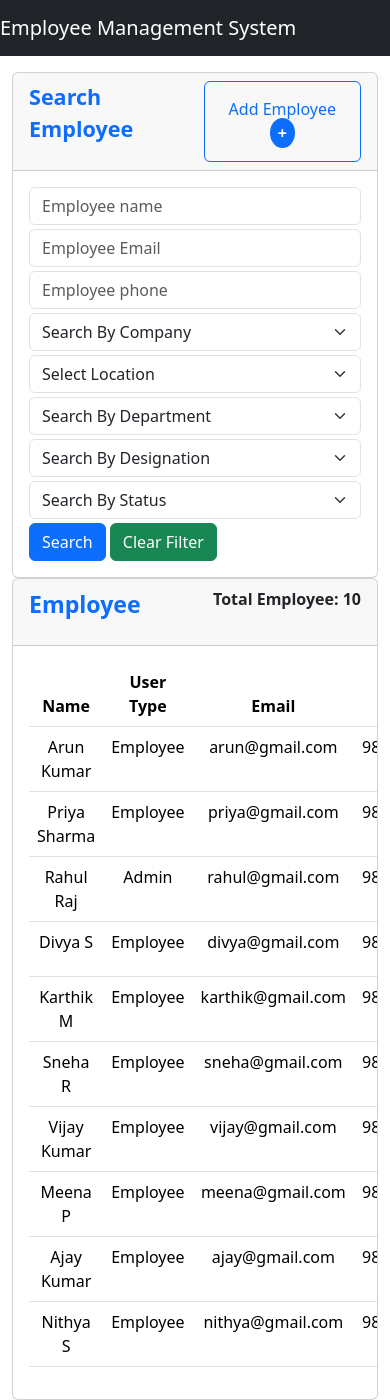
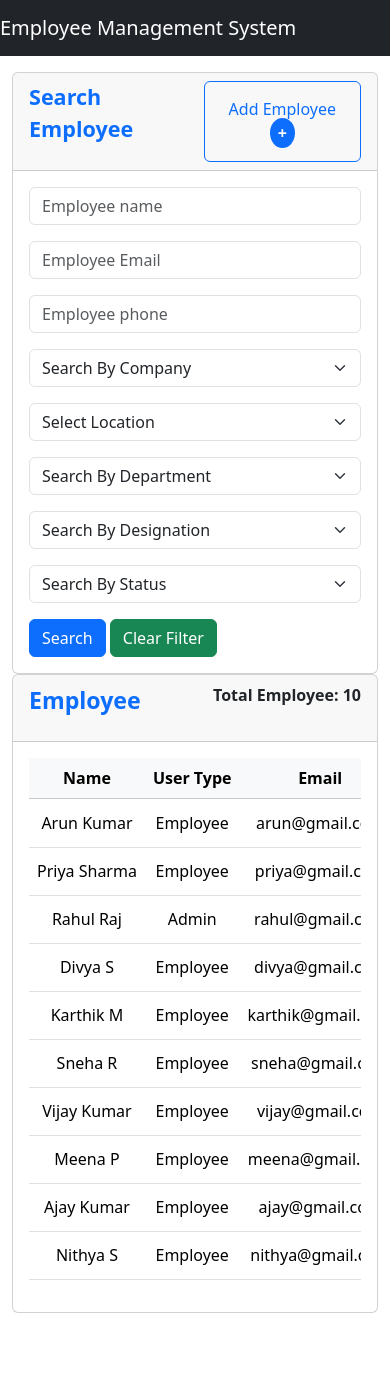
Before and after one commit to durpatbalayar2/Jspider_DOM_EMP_Mgmt_Project, a plain HTML site: page index.html in a window 390 px wide. After the commit the page ends 1313 px from the top, so only its background shows below. Drawn offline with nearby package versions, Linux system fonts and the light colour scheme.

Commit message:
responsive

```diff
--- a/displayData.js
+++ b/displayData.js
@@ -29,20 +29,24 @@ function displayData(data) {
                   <td>${elem.userType}</td>
                   <td>${elem.email}</td>
                   <td>${elem.phone}</td>
-                  <td class=${`${elem.status == "Active" ? "text-success" : "text-danger"}`}>${elem.status}</td>
+                  <td class="${elem.status === "Active" ? "text-success" : "text-danger"} fw-semibold">${elem.status}</td>
 
                   <td class="d-flex gap-2 justify-content-center" >
-                   <button id=${elem.id} class="btn btn-success edit-btn">Edit </button>
-                   <button id=${elem.id} class="btn btn-danger delete-btn">Delete </button>
+                   <button id=${elem.id} class="btn btn-success btn-sm  edit-btn">Edit </button>
+                   <button id=${elem.id} class="btn btn-danger btn-sm  delete-btn">Delete </button>
                   </tr>`;
     });
 
     tableDataContainer.innerHTML = htmlCode;
     totalEmpCount.textContent = `${data.length}`;
   } else {
-    tableDataContainer.textContent = "No data in table";
-    tableDataContainer.style.color = "red";
-    totalEmpCount.textContent = `${data.length}`;
+    htmlCode = `
+      <tr>
+        <td colspan="6" class="text-center text-danger py-4">
+          No employees found
+        </td>
+      </tr>
+    `;
   }
 }
 
--- a/index.html
+++ b/index.html
@@ -13,9 +13,9 @@
       crossorigin="anonymous"
     />
 
-    <link rel="stylesheet" href="./style.css">
+    <link rel="stylesheet" href="./style.css" />
   </head>
-  <body >
+  <body>
     <nav class="navbar container-fluid bg-dark">
       <a class="navbar-brand text-white" href="#">Employee Management System</a>
     </nav>
@@ -29,11 +29,7 @@
             <div class="card-header d-flex justify-content-between">
               <p class="text-primary fs-4 fw-bold">Search Employee</p>
 
-              <button
-                id="btn-add"
-                class="btn btn-outline-primary"
-
-              >
+              <button id="btn-add" class="btn btn-outline-primary">
                 Add Employee
                 <span
                   class="fw-bold rounded-circle text-white bg-primary px-2 py-1"
@@ -43,8 +39,8 @@
             </div>
 
             <div class="card-body">
-              <div class="row d-flex gap-1 ">
-                <div class="col-12 col-md-6 col-lg-4  ">
+              <div class="row g-3">
+                <div class="col-12 col-md-6 col-lg-4">
                   <input
                     id="input-name"
                     class="form-control"
@@ -71,7 +67,7 @@
                   />
                 </div>
 
-                <div class="col-12 col-md-6 col-lg-4 ">
+                <div class="col-12 col-md-6 col-lg-4">
                   <select id="sel-company" class="form-select">
                     <option value="">Search By Company</option>
                     <option value="google">Google</option>
@@ -81,7 +77,7 @@
                   </select>
                 </div>
 
-                <div class="col-12 col-md-6 col-lg-4 ">
+                <div class="col-12 col-md-6 col-lg-4">
                   <select id="sel-location" class="form-select">
                     <option value="">Select Location</option>
                     <option value="chennai">Chennai</option>
@@ -91,7 +87,7 @@
                   </select>
                 </div>
 
-                <div class="col-12 col-md-6 col-lg-4 ">
+                <div class="col-12 col-md-6 col-lg-4">
                   <select id="sel-dept" class="form-select">
                     <option value="">Search By Department</option>
                     <option value="development">Development</option>
@@ -103,7 +99,7 @@
                   </select>
                 </div>
 
-                <div class="col-12 col-md-6 col-lg-4 ">
+                <div class="col-12 col-md-6 col-lg-4">
                   <select id="sel-desg" class="form-select">
                     <option value="">Search By Designation</option>
                     <option value="frontend developer">
@@ -122,7 +118,7 @@
                   </select>
                 </div>
 
-                <div class="col-12 col-md-6 col-lg-2 ">
+                <div class="col-12 col-md-6 col-lg-4">
                   <select id="sel-status" class="form-select">
                     <option value="">Search By Status</option>
                     <option value="active">Active</option>
@@ -130,7 +126,7 @@
                   </select>
                 </div>
 
-                <div class="col-12 col-md-6 col-lg-2 ">
+                <div class="col-12 col-md-6 col-lg-4">
                   <button id="btn-ele" class="btn btn-primary">Search</button>
                   <button id="btn-clear" class="btn btn-success">
                     Clear Filter
@@ -145,7 +141,7 @@
 
     <!-- Table Section -->
 
-    <section class="container-fluid ">
+    <section class="container-fluid">
       <div class="row">
         <div class="col">
           <div class="card">
@@ -156,58 +152,63 @@
               </p>
             </div>
 
-            <div class="card-body table-responsive">
-              <table class="table text-center">
-                <thead>
-                  <tr >
-                    <th>Name</th>
-                    <th>User Type</th>
-                    <th>Email</th>
-                    <th>Phone</th>
-                    <th>Status</th>
-                    <th >Action</th>
+            <div class="card-body">
+              <div class="table-responsive">
+                <table
+                  class="table table-hover align-middle text-center text-nowrap"
+                >
+                  <thead class="table-light">
+                    <tr>
+                      <th scope="col">Name</th>
+                      <th scope="col">User Type</th>
+                      <th scope="col">Email</th>
+                      <th scope="col">Phone</th>
+                      <th scope="col">Status</th>
+                      <th scope="col">Action</th>
                     </tr>
                   </thead>
 
                   <tbody id="table-data">
-                  <!-- Display table content here -->
+                    <!-- Employee details displayed using JavaScript -->
                   </tbody>
                 </table>
               </div>
             </div>
           </div>
         </div>
+      </div>
     </section>
-
 
     <!-- Form to Add New Employee -->
 
-    <section id="form-popup" class="container-fluid ">
+    <section id="form-popup" class="container-fluid">
       <div class="row">
-        <div class="col-12 md-col-6 lg-col-4 m-auto">
+        <div class="col-10  m-auto">
           <div class="card">
             <div class="card-header d-flex justify-content-between">
-              <h5 >Fill Employee Details</h5>
+              <h5>Fill Employee Details</h5>
 
-              <button id="btn-close" class="btn  btn-close "></button>
+              <button id="btn-close" class="btn btn-close"></button>
             </div>
 
             <div class="card-body">
               <form id="form-ele" class="d-flex flex-column gap-2">
-
-                <input id="new-input-user"
+                <input
+                  id="new-input-user"
                   class="form-control"
                   type="text"
                   placeholder="Enter employee name"
                   required
                 />
-                <input id="new-input-email"
+                <input
+                  id="new-input-email"
                   class="form-control"
                   type="email"
                   placeholder="Enter email"
                   required
                 />
-                <input id="new-input-phone"
+                <input
+                  id="new-input-phone"
                   class="form-control"
                   type="text"
                   placeholder="Enter phone number"
@@ -216,7 +217,7 @@
                   required
                 />
 
-                <select id="new-select-company"  class="form-select" required>
+                <select id="new-select-company" class="form-select" required>
                   <option value="" selected disabled>Select Company</option>
                   <option value="google">Google</option>
                   <option value="microsoft">Microsoft</option>
@@ -232,7 +233,7 @@
                   <option value="coimbatore">Coimbatore</option>
                 </select>
 
-                <select id="new-select-dept"  class="form-select" required>
+                <select id="new-select-dept" class="form-select" required>
                   <option value="" selected disabled>Select Department</option>
                   <option value="development">Development</option>
                   <option value="testing">Testing</option>
@@ -263,14 +264,11 @@
                   <option value="Inactive">Inactive</option>
                 </select>
 
-
                 <select id="new-select-usertype" class="form-select" required>
                   <option value="">UserType</option>
                   <option value="Employee">Employee</option>
                   <option value="Admin">Admin</option>
                 </select>
-
-
 
                 <button class="btn btn-primary">Submit</button>
               </form>
@@ -280,11 +278,6 @@
       </div>
     </section>
 
-
-
-
-
-
     <script src="https://cdn.jsdelivr.net/npm/bootstrap@5.3.8/dist/js/bootstrap.bundle.min.js"></script>
 
     <script type="module" src="./app.js"></script>
```
Lines whose indentation alone changed are shown as unchanged.
